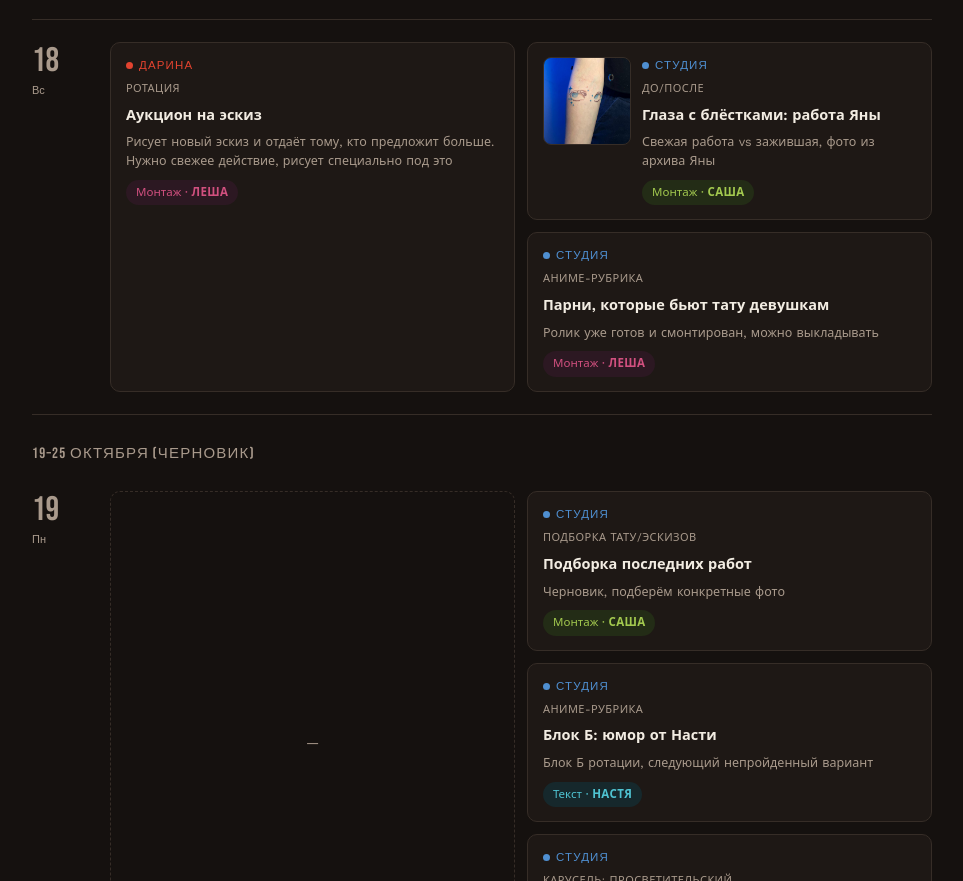
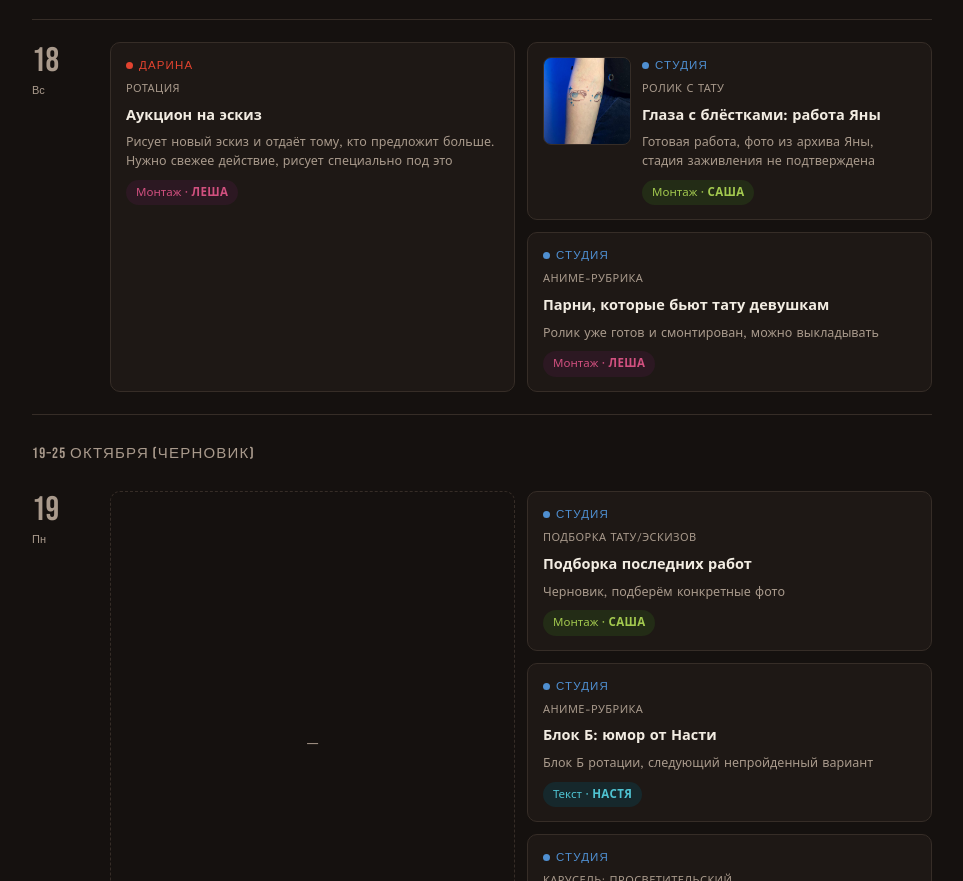
Before and after one commit to batalovaleksey2028-coder/kuda-tattoo-draft, a plain HTML site: page index.html in a window 1280 px wide. Shown: the part 1429-2310 px from the top of the page, without its empty margins (158-1121 px from the left). Drawn offline with nearby package versions, Linux system fonts and the light colour scheme.

Commit message:
18 октября: убрать непроверенное "зажившая" с карточки Яны (нет EXIF, не могу подтвердить)
Co-Authored-By: Claude Sonnet 5 <noreply@anthropic.com>

```diff
--- a/index.html
+++ b/index.html
@@ -335,7 +335,7 @@ const WEEKS = [
     { d:18, wd:"Вс",
       darina:{type:"Ротация",title:"Аукцион на эскиз",material:"Рисует новый эскиз и отдаёт тому, кто предложит больше. Нужно свежее действие, рисует специально под это",status:"edit"},
       studio:[
-        {type:"До/после",title:"Глаза с блёстками: работа Яны",material:"Свежая работа vs зажившая, фото из архива Яны",status:"edit",img:"yana_eyes_healed.jpg",owner:"sasha"},
+        {type:"Ролик с тату",title:"Глаза с блёстками: работа Яны",material:"Готовая работа, фото из архива Яны, стадия заживления не подтверждена",status:"edit",img:"yana_eyes_healed.jpg",owner:"sasha"},
         {type:"Аниме-рубрика",title:"Парни, которые бьют тату девушкам",material:"Ролик уже готов и смонтирован, можно выкладывать",status:"edit"},
       ] },
   ]},
```
